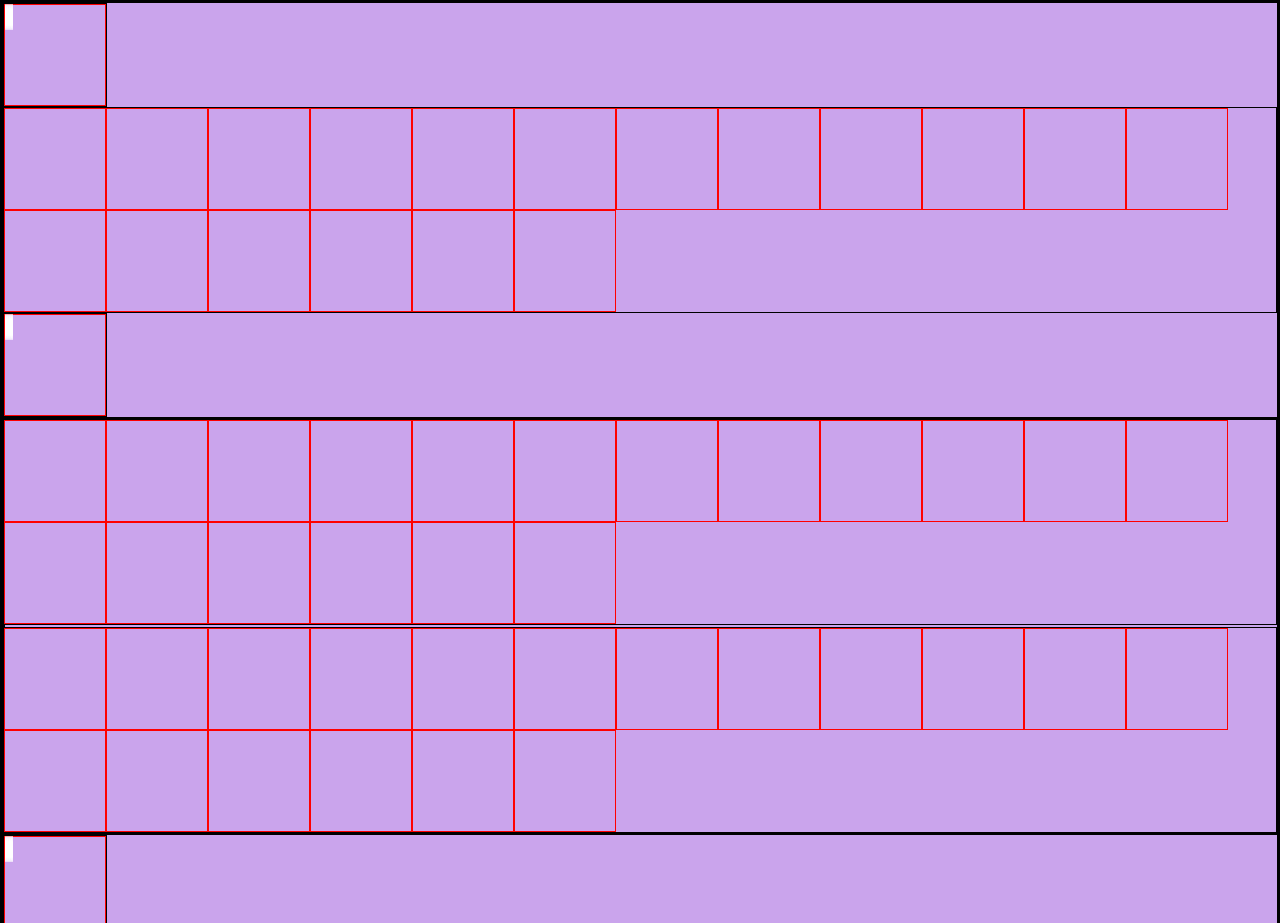
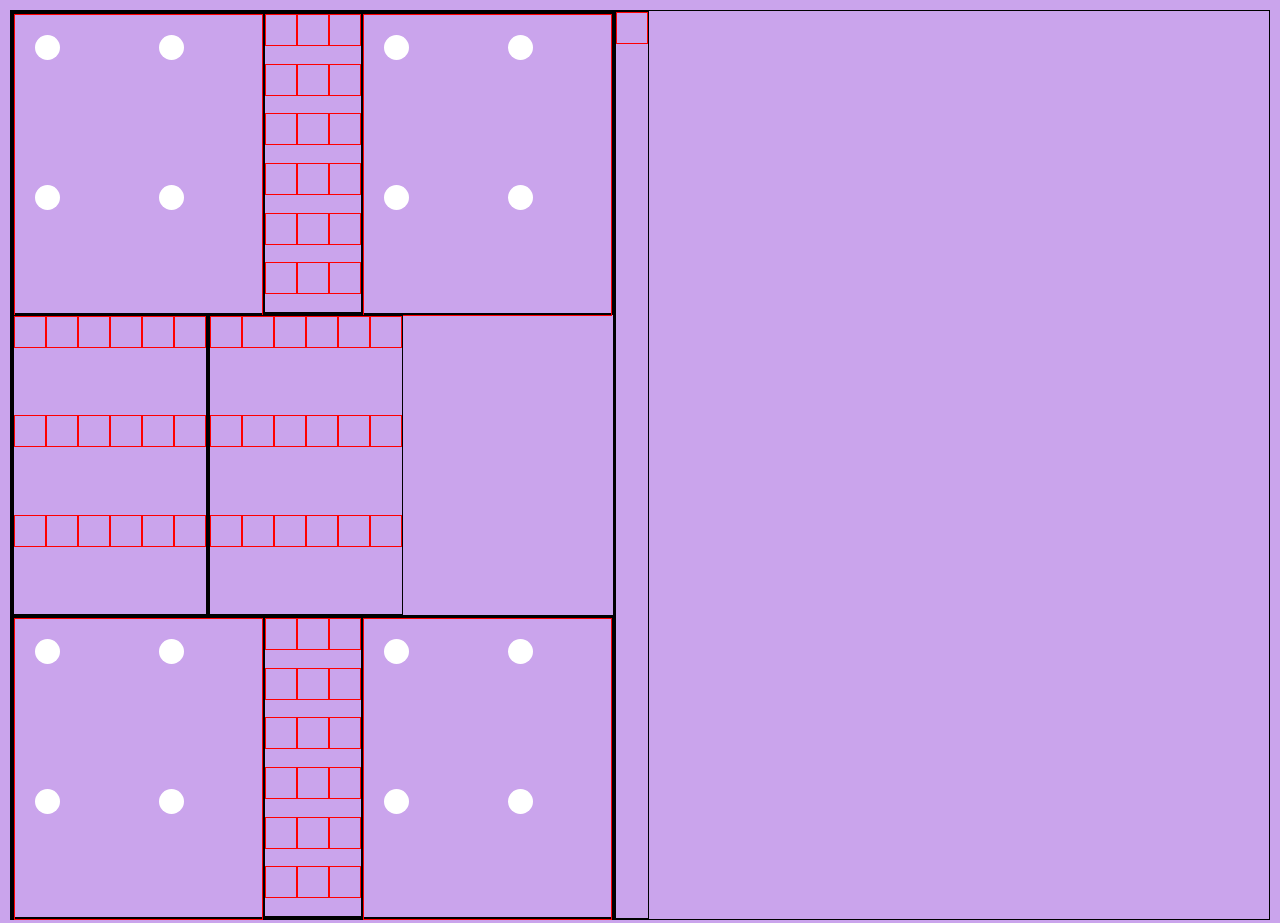
Before and after one commit to sbassong/Ludo_JS, a plain HTML site: page index.html in a window 1280 px wide. Shown: the top 923 px of the page. Drawn offline with Linux system fonts and the light colour scheme.

Commit message:
still working on movePawn function, also added some more css to give shape to the board

```diff
--- a/index.html
+++ b/index.html
@@ -102,8 +102,8 @@
 
       <section class='bottom-board'>
 
-        <section id='red-base'>
-          <div class='red-home'>
+        <section class='red-base'>
+          <div id='red-home'>
             <span id='rhc1'></span>
             <span id='rhc2'></span>
             <span id='rhc3'></span>
--- a/styles.css
+++ b/styles.css
@@ -1,25 +1,85 @@
 body {
   background-color: rgb(202, 164, 236);
   font-family: Impact, Haettenschweiler, 'Arial Narrow Bold', sans-serif;
-  margin: 0;
-  padding: 0;
+  margin: 10px;
+}
+
+.game {
+  box-sizing: border-box;
 }
 
 div {
-  border: .5px solid red;
-  height: 100px;
-  width: 100px;
+  border: 1px solid red;
+  height: 30px;
+  width: 30px;
+
 }
 
+/* section */
 section {
   border: 1px solid black;
   display: flex;
-  flex-wrap: wrap;
 }
 
+.game-board {
+  display: inline-block;
+  box-sizing: inherit;
+}
+
+.bottom-board,
+.top-board,
+.middle-board {
+  height: 300px;
+  width: 600px;
+  display: flex;
+}
+
+.red-base,
+.blue-base,
+.green-base,
+.yellow-base {
+  flex-direction: row;
+  height: 100%;
+  width: 100%;
+  /* padding: 20px; */
+}
+
+#red-home,
+#blue-home,
+#green-home,
+#yellow-home {
+  display: grid;
+  grid-template: 1fr 1fr / 1fr 1fr;
+  height: 100%;
+  width: 100%;
+}
+
+
+.bottom-path,
+.top-path {
+  display: grid;
+  flex-direction: row;
+  grid-template: repeat(6, 1fr) / repeat(3, 1fr);
+}
+
+.left-path,
+.right-path {
+  display: grid;
+  flex-direction: row;
+  grid-template: repeat(3, 1fr) / repeat(6, 1fr);
+}
+
+
+
+
+
+
 span {
-  border: 1px solid white;
-  height: 50px;
-  width: 50px;
-  border-radius: 25%;
+  background: white;
+  display: inline-block;
+  text-align: center;
+  height: 25px;
+  width: 25px;
+  border-radius: 50%;
+  margin: 20px;
 }
```
Also changed, not shown: script.js (+38 -29 lines).
